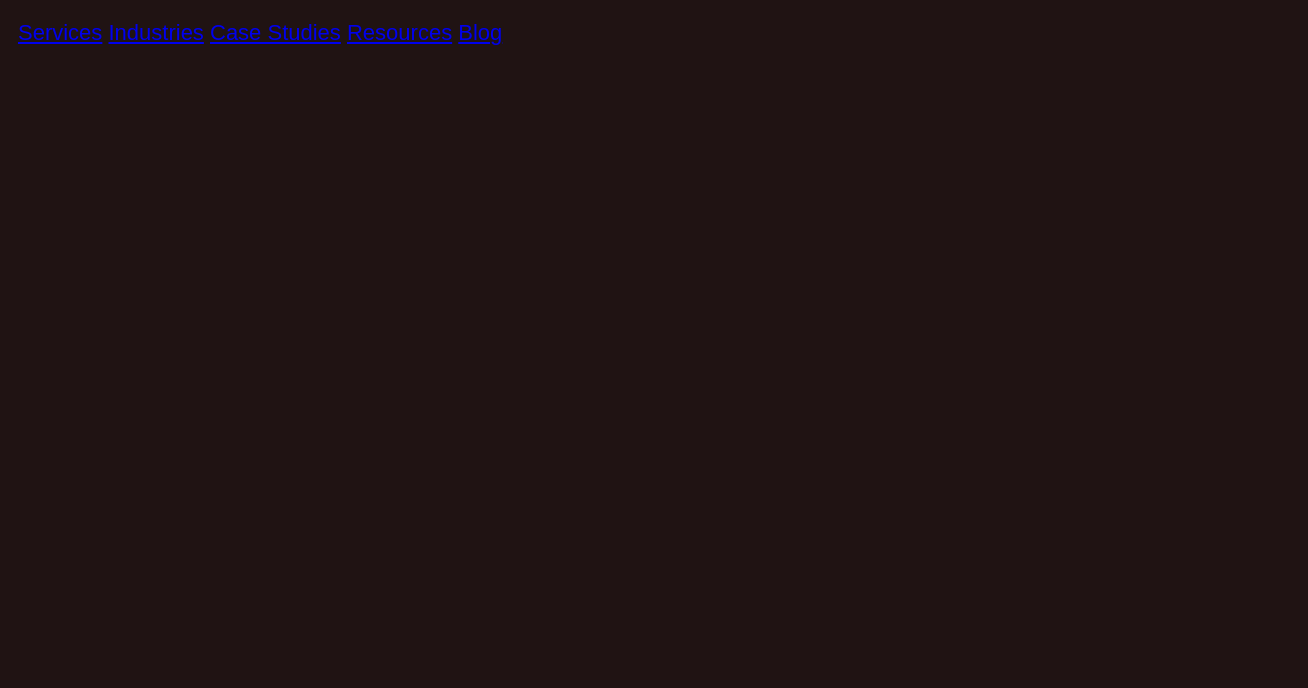
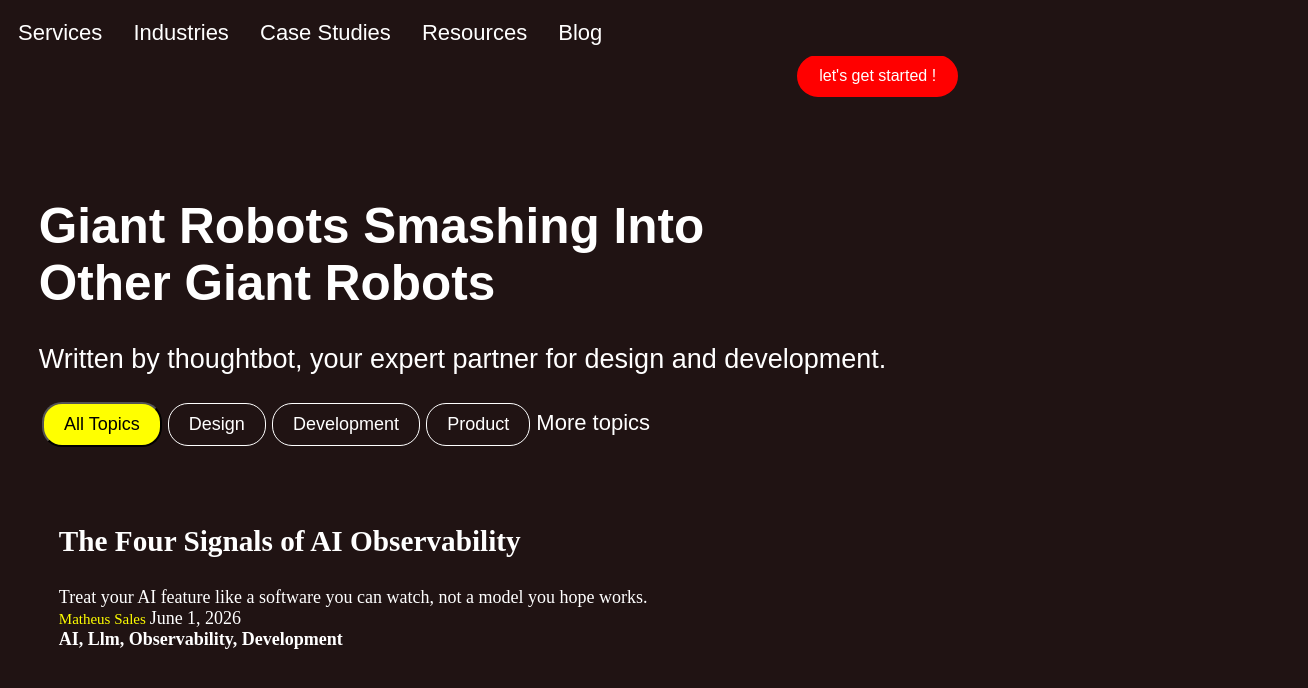
Before and after one commit to Gbolahanogp/thoughtbot, a plain HTML site: page index.html in a window 1280 px wide. Shown: the full height of the page, 1308 px wide, since content can reach past the window. Drawn offline with Linux system fonts and the light colour scheme.

Commit message:
add the tag

```diff
--- a/index.html
+++ b/index.html
@@ -15,6 +15,38 @@
         <a href="#">Resources</a>
         <a href="#">Blog</a>
    </nav>
+   <button  class="btn">
+        let's get started !
+   </button>
+   <div class="content">
+   <h1 style="font-size: 49.5px;">Giant Robots Smashing Into<br> Other Giant Robots</h1>
+    <p style="font-size: 27px;">Written by thoughtbot, your expert partner for design and development.</p>
 
+</div>
+
+<nav class="nav2" style="margin-left: 20%;">
+    <button style="background-color: yellow; border-radius: 20px; padding: 10px 20px; font-size: 18px;">
+        All Topics
+    </button>
+    <button style="background-color: transparent; border: 1px solid white; border-radius: 20px; padding: 10px 20px; font-size: 18px; color: white;">
+        Design
+    </button>
+    <button style="background-color: transparent; border: 1px solid white; border-radius: 20px; padding: 10px 20px; font-size: 18px; color: white;">
+        Development
+    </button>
+    <button style="background-color: transparent; border: 1px solid white; border-radius: 20px; padding: 10px 20px; font-size: 18px; color: white;">
+        Product
+    </button>
+    <a href="#" style="text-decoration: dotted 1px; color: white;">More topics</a>
+</nav>
+<div style="margin-top: 100px; padding: 20px; margin-left: 20%; font-size: 25px;">
+    <h3 style="color: white;">The Four Signals of AI Observability</h3>
+    <p style="font-size: 18px; color: white;">
+        Treat your AI feature like a software you can watch, not a model you hope works.<br>
+
+       <small style="color: yellow;">Matheus Sales </small>June 1, 2026<br>
+       <b>AI, Llm, Observability, Development</b>
+    </p>
+</div>
 </body>
 </html>
--- a/style.css
+++ b/style.css
@@ -7,14 +7,55 @@
     margin-left: 10px;
 }
 .nav{
-   position: fixed;
+   position: absolute;
    top: 10px;
    left: 230px;
    font-size: 22px;
    font-family: "Jet Brains", sans-serif;
    width: 100%;
    padding: 10px;
+   display: inline-block;
    background-color: #201313;
-   texh
-   /* text-decoration: none; */
+   text-decoration: none;
 }
+.nav a{
+    color: white;
+    text-decoration: none;
+    margin-right: 25px;
+    /* background-color: transparent; */
+    /* background-hover-color: red solid; */
+}
+.btn{
+    background-color: red;
+    border-radius: 25px;
+    text-color: white;
+    color: white;
+    border: 2px solid red;
+    padding: 10px 20px;
+    text-align: center;
+    /* text-decoration: none; */
+    display: inline-block;
+    font-size: 16px;
+    /* margin: 4px 2px; */
+    /* cursor: pointer; */
+    margin-left: 80%;
+    /* margin-bottom: 205%; */
+}
+.content{
+    margin-top: 100px;
+    margin-left: 10px;
+    color: white;
+    font-family: "Jet Brains", sans-serif;
+    text-align: left;
+    margin-left: 20%;
+    border-radius: 25px;
+}
+.nav2{
+    position: absolute;
+    border-radius: 25px;
+    text-color: white;
+    color: white;
+    font-size: 22px;
+    font-family: "Jet Brains", sans-serif;
+    text-decoration: dotted;
+}
```
